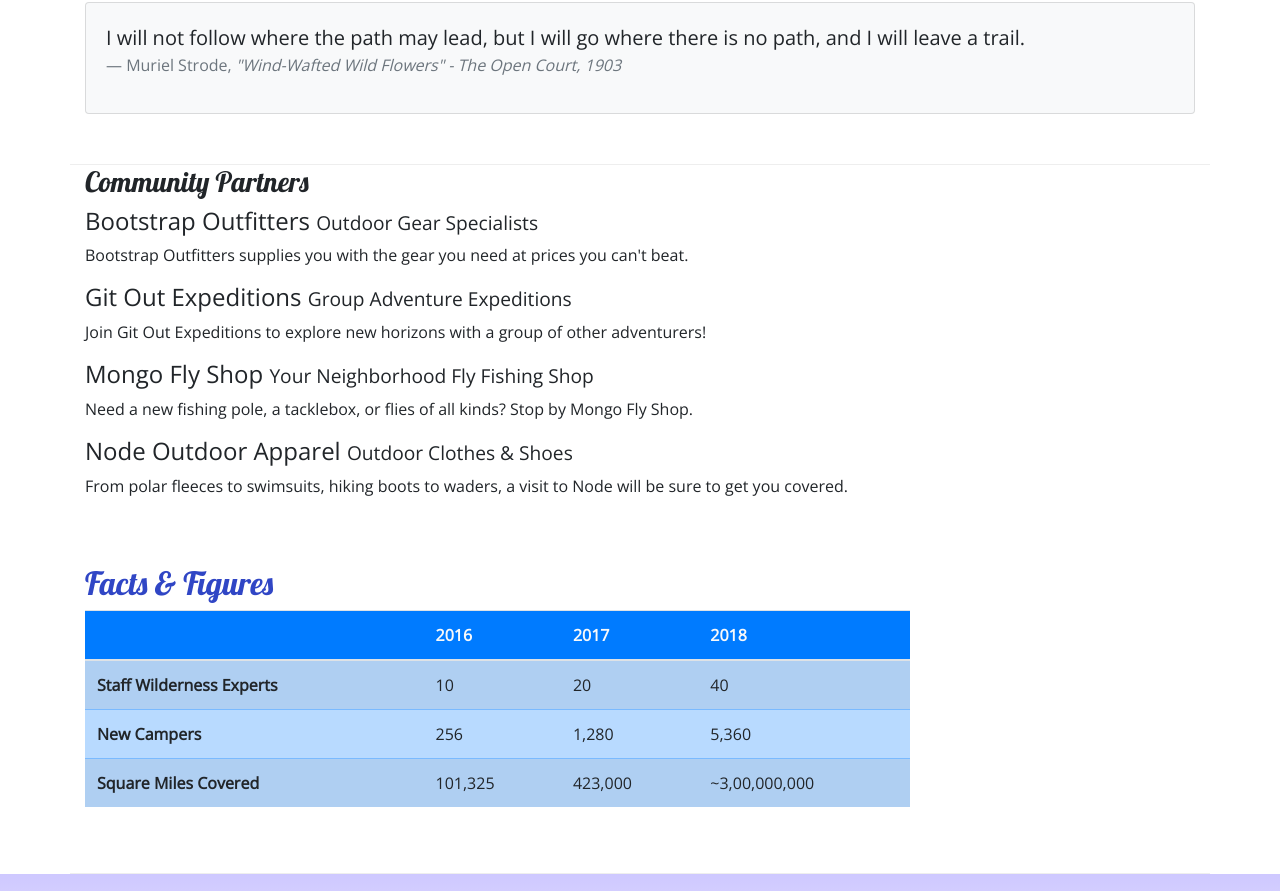
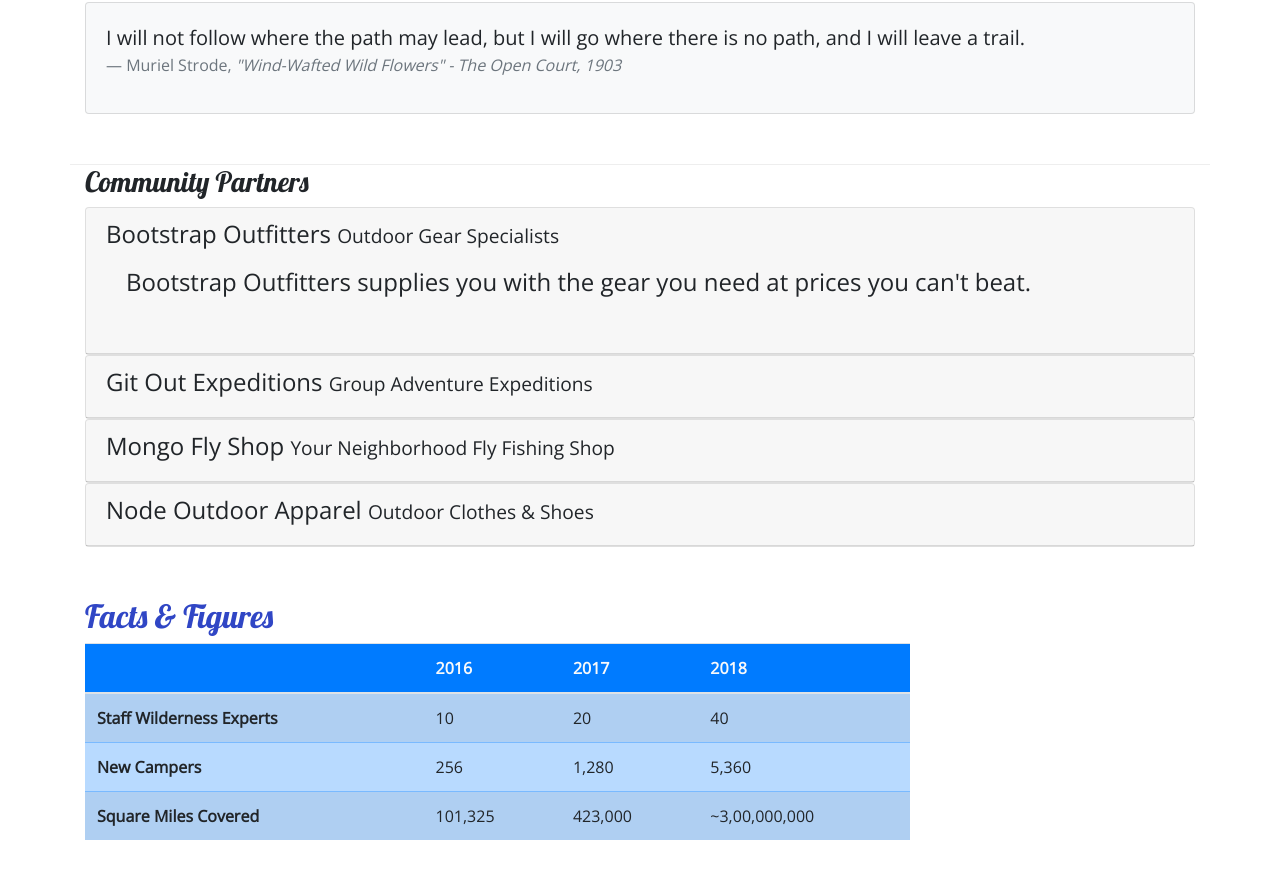
Before and after one commit to newyorkcityjosr/nucamp-bootstrap, a website: page aboutus.html in a window 1280 px wide. Shown: the part 765-1656 px from the top of the page. Drawn offline with nearby package versions, Linux system fonts and the light colour scheme.

Commit message:
Accordin

```diff
--- a/aboutus.html
+++ b/aboutus.html
@@ -91,19 +91,69 @@
             </div>
         </div>
 
-        <div>
+
             <div>
                 <h3>Community Partners</h3>
-                <h4>Bootstrap Outfitters <small>Outdoor Gear Specialists</small></h4>
-                <p class="d-none d-sm-block">Bootstrap Outfitters supplies you with the gear you need at prices you can't beat.</p>
-                <h4>Git Out Expeditions <small>Group Adventure Expeditions</small></h4>
-                <p class="d-none d-sm-block">Join Git Out Expeditions to explore new horizons with a group of other adventurers!</p>
-                <h4>Mongo Fly Shop <small>Your Neighborhood Fly Fishing Shop</small></h4>
-                <p class="d-none d-sm-block">Need a new fishing pole, a tacklebox, or flies of all kinds? Stop by Mongo Fly Shop.</p>
-                <h4>Node Outdoor Apparel <small>Outdoor Clothes & Shoes</small></h4>
-                <p class="d-none d-sm-block">From polar fleeces to swimsuits, hiking boots to waders, a visit to Node will be sure to get you covered.</p>
+
+                <div id="accordion">
+
+                    <div class="card">
+                        <div role="tab" class="card-header">
+                        <h4><a data-toggle="collapse" data-target="#bootstrap">
+                                Bootstrap Outfitters <small>Outdoor Gear Specialists</small>
+                            </a>
+                            <div class="collapse show" id="bootstrap" data-parent="#accordion">
+                                <div class="card-body">
+                                    <p class="d-none d-sm-block">Bootstrap Outfitters supplies you with the gear you need at prices you can't beat.</p>
+                                </div>
+                            </div>
+                        </div>
+                    </div>
+                    <div class="card">
+                        <div role="tab" class="card-header">
+                            <h4>
+                                <a class="collapsed" data-toggle="collapse" data-target="#git">
+                                    Git Out Expeditions <small>Group Adventure Expeditions</small>
+                                </a>
+                            </h4>
+                            <div class="collapse" id="git" data-parent="#accordion">
+                                <div class="card-body">
+                                    <p class="d-none d-sm-block">Join Git Out Expeditions to explore new horizons with a group of other adventurers!</p>
+                               </div>
+                            </div>
+                        </div>
+                    </div>
+                    <div class="card">
+                       <div role="tab" class="card-header">
+                            <h4>
+                                <a class="collapsed" data-toggle="collapse" data-target="#mongo">
+                                    Mongo Fly Shop <small>Your Neighborhood Fly Fishing Shop</small>
+                                </a>
+                            </h4>
+                            <div class="collapse" id="mongo" data-parent="#accordion">
+                                <div class="card-body">
+                                    <p class="d-none d-sm-block">Need a new fishing pole, a tacklebox, or flies of all kinds? Stop by Mongo Fly Shop.</p>
+                                </div>
+                            </div>
+                        </div>
+                    </div>
+                    <div class="card">
+                        <div role="tab" class="card-header">
+                            <h4>
+                                <a class="collapsed" data-toggle="collapse" data-target="#node">
+                                    Node Outdoor Apparel <small>Outdoor Clothes & Shoes</small>
+                                </a>
+                            </h4>
+                            <div class="collapse" id="node" data-parent="#accordion">
+                                <div class="card-body">
+                                    <p class="d-none d-sm-block">From polar fleeces to swimsuits, hiking boots to waders, a visit to Node will be sure to get you covered.</p>
+                                </div>
+                            </div>
+                        </div>
+                    </div>
+                </div>
             </div>
-        </div>
+
 
     <div class="row row-content">
         <div class="col-sm-9">
```
Also changed, not shown: css/styles.css (line endings or trailing spaces).
